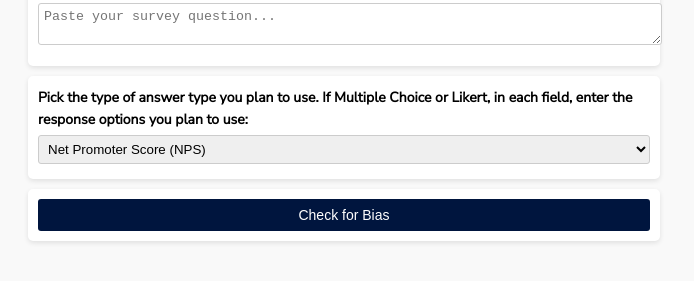
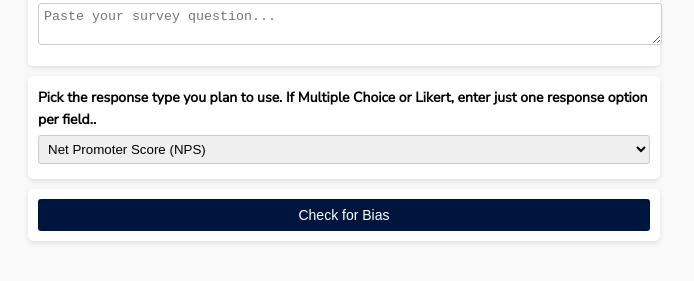
Before and after one commit to Interaction-Metrics-CX/survey-bias-checker, a plain HTML site: page index.html in a window 1280 px wide. Shown: the part 119-400 px from the top of the page, without its empty margins (0-694 px from the left). Drawn offline with Linux system fonts and the light colour scheme.

Commit message:
Update index.html

```diff
--- a/index.html
+++ b/index.html
@@ -110,7 +110,7 @@
     </div>
 
     <div class="card">
-        <label for="answerType">Pick the type of answer type you plan to use. If Multiple Choice or Likert, in each field, enter the response options you plan to use:</label>
+        <label for="answerType">Pick the response type you plan to use. If Multiple Choice or Likert, enter just one response option <strong>per field</strong>..</label>
         <select id="answerType">
             <option value="NPS" selected>Net Promoter Score (NPS)</option>
             <option value="multiple choice">Multiple Choice</option>
```
